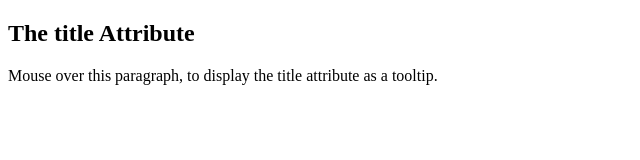
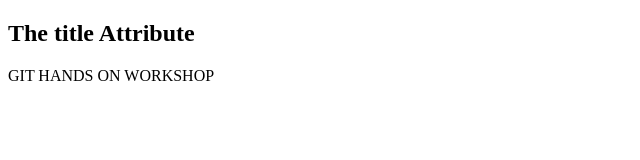
Before and after one commit to divyamd12/demo-repo, a plain HTML site: page index.html in a window 1280 px wide. Shown: the whole page, without its empty margins (0-640 px from the left). Drawn offline with Linux system fonts and the light colour scheme.

Commit message:
title given

```diff
--- a/index.html
+++ b/index.html
@@ -4,7 +4,7 @@
 
 <h2>The title Attribute</h2>
 
-<p>Mouse over this paragraph, to display the title attribute as a tooltip.</p>
+<p>GIT HANDS ON WORKSHOP</p>
 
 </body>
 </html>
```
